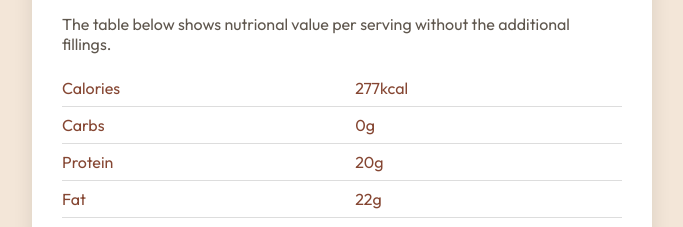
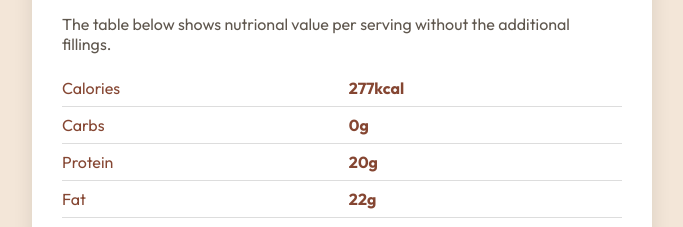
Before and after one commit to LetrahL/recipe-page-main, a plain HTML site: page index.html in a window 1280 px wide. Shown: the part 1333-1560 px from the top of the page, without its empty margins (298-981 px from the left). Drawn offline with Linux system fonts and the light colour scheme.

Commit message:
Add files via upload

```diff
--- a/index.html
+++ b/index.html
@@ -52,10 +52,10 @@
       <h3>Nutrition</h3>
       <p>The table below shows nutrional value per serving without the additional fillings.</p>
       <table>
-        <tr><td>Calories</td><td>277kcal</td></tr>
-        <tr><td>Carbs</td><td>0g</td></tr>
-        <tr><td>Protein</td><td>20g</td></tr>
-        <tr><td>Fat</td><td>22g</td></tr>
+        <tr><td>Calories</td><td><strong>277kcal</strong</td></tr>
+        <tr><td>Carbs</td><td><strong>0g</strong></td></tr>
+        <tr><td>Protein</td><td><strong>20g</strong></td></tr>
+        <tr><td>Fat</td><td><strong>22g</strong></td></tr>
       </table>
     </div>
   <div class="attribute">
```
